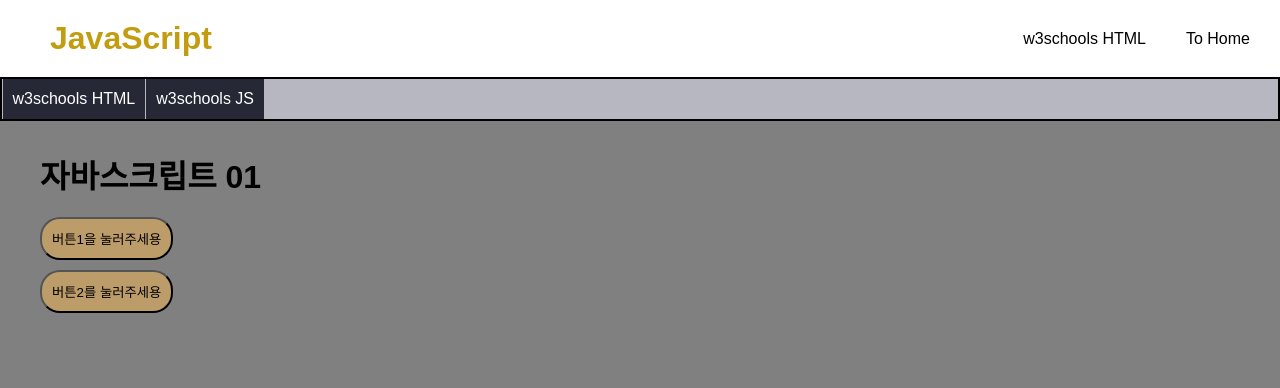
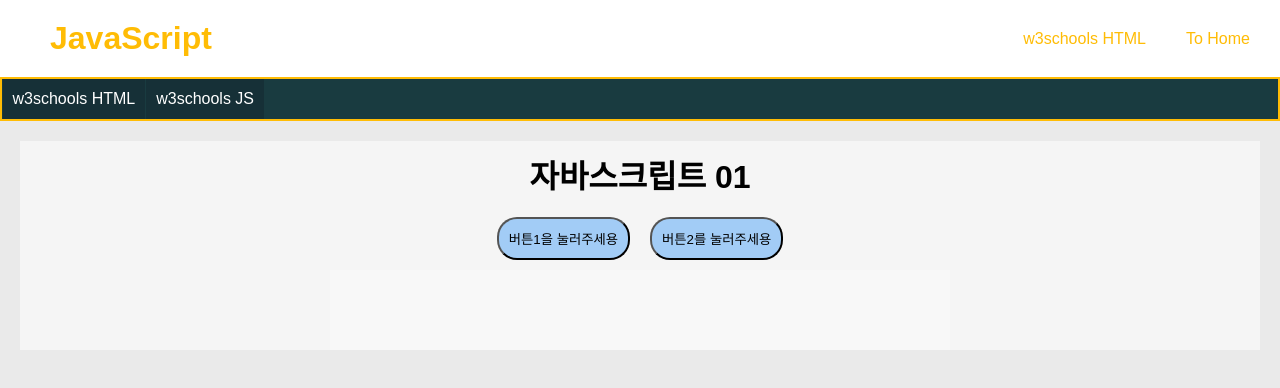
Before and after one commit to Jadedvst/K5_htmlCSS, a plain HTML site: page 07.html in a window 1280 px wide. Drawn offline with Linux system fonts and the light colour scheme.

Commit message:
10.26.18

```diff
--- a/07.html
+++ b/07.html
@@ -4,23 +4,33 @@
     <meta charset="UTF-8">
     <meta name="viewport" content="width=device-width, initial-scale=1.0">
     <style>
-        main{
-            background-color: aqua;
-        }
+        main{background-color: aqua;}
     </style>
 
     <!-- 외부 스타일 연결 -->
+    <!-- <link rel="stylesheet" type="text/css" href="./style/container.css"> -->
     <link rel="stylesheet" type="text/css" href="./style/07.css">
     <title>자바스크립트</title>
 
     <!-- 함수는 스크립트 내에 -->
     <script>
-        function hello1() {
-            alert("Hello!");
+        // function hello(n) {
+        //     alert("Hello!버튼" + n);
+        // }
+
+        const hello = (n) => { //화살표 함수
+            // alert("Hello!버튼" + n);
+            // document.getElementById('divmsg').innerHTML
+            //  = "<h2>Hello!버튼" + n+"</h2>";
+            document.querySelector('.clmsg').innerHTML
+             = "<h2>Hello!버튼" + n+"</h2>";
         }
-        function hello2() {
-            alert("Hello Again!");
-        }
+       //---변수는 스크립트 내에----//
+        const hi = 7;
+        const hin = () =>{}
+        //const 값 바꿀 수 없음
+        //let 값 바꿀 수 있음
+
 
     </script>
 
@@ -46,9 +56,12 @@
     </header>
     <main>
         <h1>자바스크립트 01</h1>
-        <div>
-            <button onclick='hello1()'>버튼1을 눌러주세용</button>
-            <button onclick='hello2()'>버튼2를 눌러주세용</button>
+        <div id="divbutton">
+            <button onclick='hello(1)'>버튼1을 눌러주세용</button>
+            <button onclick='hello(2)'>버튼2를 눌러주세용</button>
+        </div>
+        <div id="divmsg" class="clmsg">
+
         </div>
     </main>
 </body>
--- a/style/07.css
+++ b/style/07.css
@@ -5,7 +5,7 @@
 
 }
 body{
-    background-color: grey;
+    background-color: rgb(234, 234, 234);
 }
 main{
        /* 화면의 #% */
@@ -13,8 +13,8 @@ main{
     display:flex;
     flex-direction: column;
     justify-content: top;
-    align-items: top;
-    background-color: grey;
+    align-items: center;
+    background-color: rgba(255, 255, 255, 0.495);
     margin:20px 20px;
 }
 #divtop{
@@ -31,7 +31,7 @@ main{
 header h1{
     margin-left:30px;
     padding: 10px;
-    color: rgb(193, 157, 15);
+    color: rgb(255, 188, 5);
     font-size:xx-large;
 }
 nav>ul{
@@ -53,14 +53,14 @@ nav a {
     justify-content: center;
     align-items: center;
     text-decoration: none;
-    color: black;
+    color: rgb(255, 188, 5);
     padding: 5px;
     border-radius: 20px;
 }
 
 nav a:hover {
     height:30px;
-    background-color: rgb(0, 159, 82);
+    background-color: rgb(25, 59, 64);
     color:white;
     justify-content: center;
     align-items: center;
@@ -70,12 +70,12 @@ nav a:hover {
     display: flex;
     justify-content: top;
     align-items: bottom;
-    background-color: rgb(183, 183, 194);
+    background-color: rgb(25, 59, 64);
     list-style: none;
-    border: 2px solid black;
+    border: 2px solid rgb(255, 188, 5);
 }
 #top2_ul span{
-    background-color: rgb(38, 40, 54);
+    background-color: rgba(22, 46, 53, 0.831);
             color: white;
             /* box가 되지 않을떄 조정X */
             display: inline-flex;
@@ -90,7 +90,7 @@ nav a:hover {
 }
 #top2_ul span:hover {
 
-    background-color: rgb(0, 159, 82);
+    background-color: rgb(209, 209, 0);
     color:white;
     justify-content: center;
     align-items: center;
@@ -108,21 +108,36 @@ nav a:hover {
 main h1{
     margin:10px 20px;
 }
+
+#divbutton{
+    display: flex;
+}
 button {
-    margin:10px 20px;
+    margin:10px 10px;
     display: flex;
     justify-content: center;
     align-items: center;
     padding: 10px;
-    background-color: rgb(188, 156, 105);
+    background-color: rgb(162, 204, 246);
     border-radius: 20px;
 }
 
 button:hover {
 
-    background-color: rgb(0, 159, 82);
+    background-color: rgba(157, 196, 0, 0.518);
     color:white;
     justify-content: center;
     align-items: center;
     cursor: pointer;
 }
+
+#divmsg {
+    display: flex;
+    justify-content: center;
+    align-items: center;
+    background-color: rgb(248, 248, 248);
+    color:cadetblue;
+    width:50%;
+    height:80px;
+    text-align: center;
+}
```
Also changed, not shown: index.html (+2 -2 lines).
